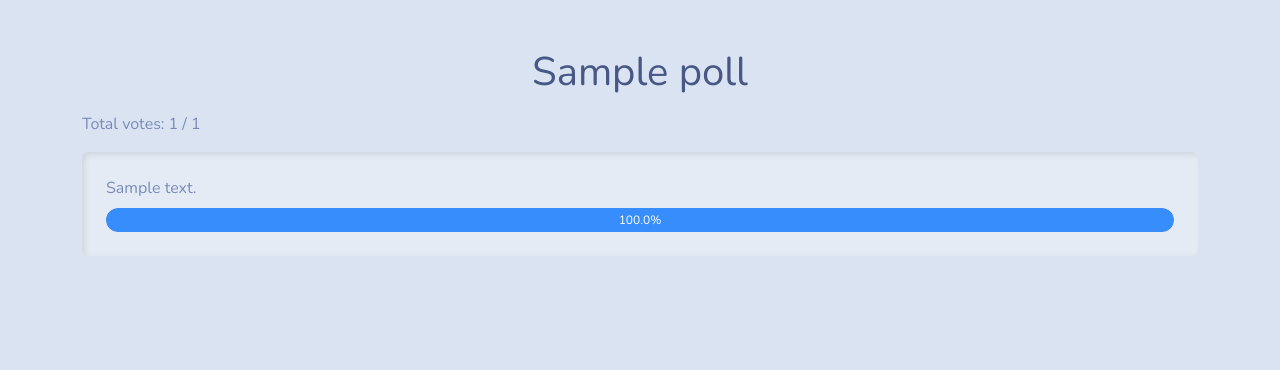
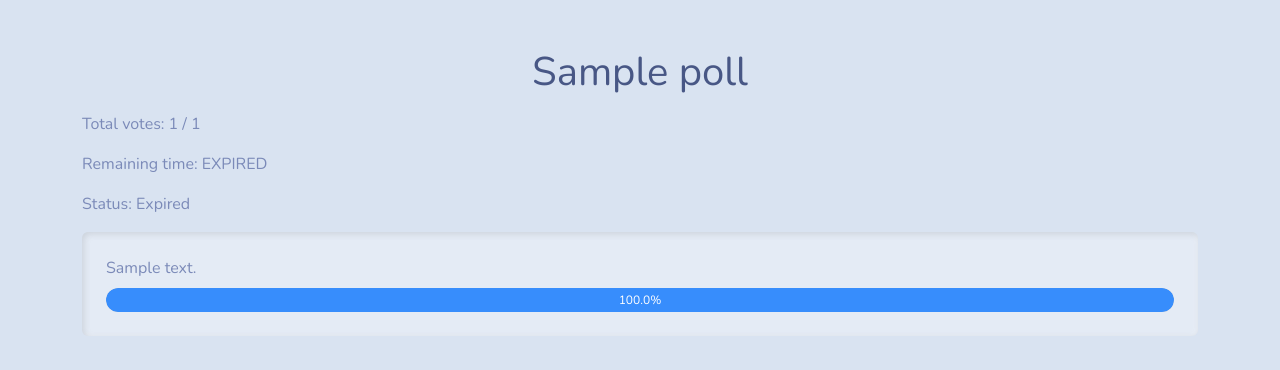
Before and after one commit to MeZerius/polling, a Django app: page /polls/1/ in a window 1280 px wide. Shown: the part 72-442 px from the top of the page. Run offline with Django 5.2, Linux system fonts and the light colour scheme; tables that the repository leaves empty hold one stand-in row (values such as "Sample post").

Commit message:
Enhanced polling design

```diff
--- a/pollApp/admin.py
+++ b/pollApp/admin.py
@@ -9,7 +9,7 @@ admin.site.index_title = "Welcome to the Poll Admin Area"
 
 class OptionInline(admin.TabularInline):
     model = Option
-    extra = 2
+    extra = 0
 
 
 class PollAdmin(admin.ModelAdmin):
--- a/pollApp/views.py
+++ b/pollApp/views.py
@@ -1,3 +1,5 @@
+from datetime import timedelta
+
 from django.core.paginator import Paginator
 from django.shortcuts import render, redirect, get_object_or_404
 from .forms import RegistrationForm, LoginForm, OptionForm
@@ -95,5 +97,17 @@ def pollPage(request, poll_id):
             )
         )
     )
+
+    # Calculate remaining time and poll status
+    remaining_time = poll.created_at + poll.active_time - timezone.now()
+    if remaining_time.total_seconds() > 0:
+        remaining_time = str(timedelta(seconds=remaining_time.total_seconds()))
+        poll_status = "Quorum isn't achieved" if poll.is_invalid else 'Active'
+    else:
+        remaining_time = "Poll has ended"
+        poll_status = "Quorum isn't achieved" if poll.is_invalid else 'Expired'
+
+    end_time = poll.created_at + poll.active_time
+
     return render(request, 'pollPage.html',
-                  {'poll': poll, 'form': form, 'user_has_voted': user_has_voted, 'options': options})
+                  {'poll': poll, 'form': form, 'user_has_voted': user_has_voted, 'options': options, 'remaining_time': remaining_time, 'poll_status': poll_status, 'end_time': end_time})
--- a/templates/pollPage.html
+++ b/templates/pollPage.html
@@ -9,17 +9,18 @@
     <div class="container mt-5">
         <h1 class="text-center mb-3">{{ poll.title }}</h1>
         <p>Total votes: {{ poll.total_votes }} / {{ poll.quorum }}</p>
+        <p>Remaining time: <span id="countdown">Loading...</span></p>
+        <p>Status: {{ poll_status }}</p>
         <form method="post" class="mb-3">
             {% csrf_token %}
             {% for option in options %}
                 <div class="card mb-3">
-                    <div class="card-body">
+                    <div class="card-body checkbox-container">
                         <div class="pl-0">
 
                             {% if not poll.is_expired and request.user.is_authenticated and not user_has_voted %}
                                 <input class="form-check-input" type="radio" name="option" value="{{ option.id }}">
                                 <label class="form-check-label" for="{{ option.id }}">{{ option.text }}</label>
-{#                            {% endif %}#}
 
                             {% elif user_has_voted and option.user_has_voted_for_option %}
                             <div class="alert alert-primary mb-0">
@@ -41,10 +42,47 @@
                 </div>
             {% endfor %}
             {% if not poll.is_expired and request.user.is_authenticated and not user_has_voted %}
-            <div class="btn-group" role="group" aria-label="Vote Button">
-                <button type="submit" class="btn btn-primary">Vote</button>
-            </div>
+                <div class="btn-group" role="group" aria-label="Vote Button" style="float: right;">
+                    <button type="submit" class="btn btn-outline-primary">Vote</button>
+                </div>
             {% endif %}
         </form>
     </div>
+    <script>
+        function startCountdown(endTime, elementId) {
+            var countdown = setInterval(function() {
+                var now = new Date().getTime();
+                var distance = endTime - now;
+                var days = Math.floor(distance / (1000 * 60 * 60 * 24));
+                var hours = Math.floor((distance % (1000 * 60 * 60 * 24)) / (1000 * 60 * 60));
+                var minutes = Math.floor((distance % (1000 * 60 * 60)) / (1000 * 60));
+                var seconds = Math.floor((distance % (1000 * 60)) / 1000);
+                var countdownText = "";
+                if (days > 0) countdownText += days + "d ";
+                if (hours > 0) countdownText += hours + "h ";
+                if (minutes > 0) countdownText += minutes + "m ";
+                if (seconds > 0) countdownText += seconds + "s ";
+                document.getElementById(elementId).innerHTML = countdownText;
+                if (distance < 0) {
+                    clearInterval(countdown);
+                    document.getElementById(elementId).innerHTML = "EXPIRED";
+                }
+            }, 1000);
+        }
+
+        var endTime = new Date("{{ end_time|date:"c" }}").getTime();
+        startCountdown(endTime, "countdown");
+    </script>
+    <script>
+    var containers = document.getElementsByClassName('checkbox-container');
+    for (var i = 0; i < containers.length; i++) {
+        containers[i].addEventListener('click', function(e) {
+            var checkbox = this.querySelector('input[type="radio"]');
+            if (e.target !== checkbox) {
+                checkbox.checked = !checkbox.checked;
+                e.preventDefault();
+            }
+        });
+    }
+</script>
 {% endblock %}
```
